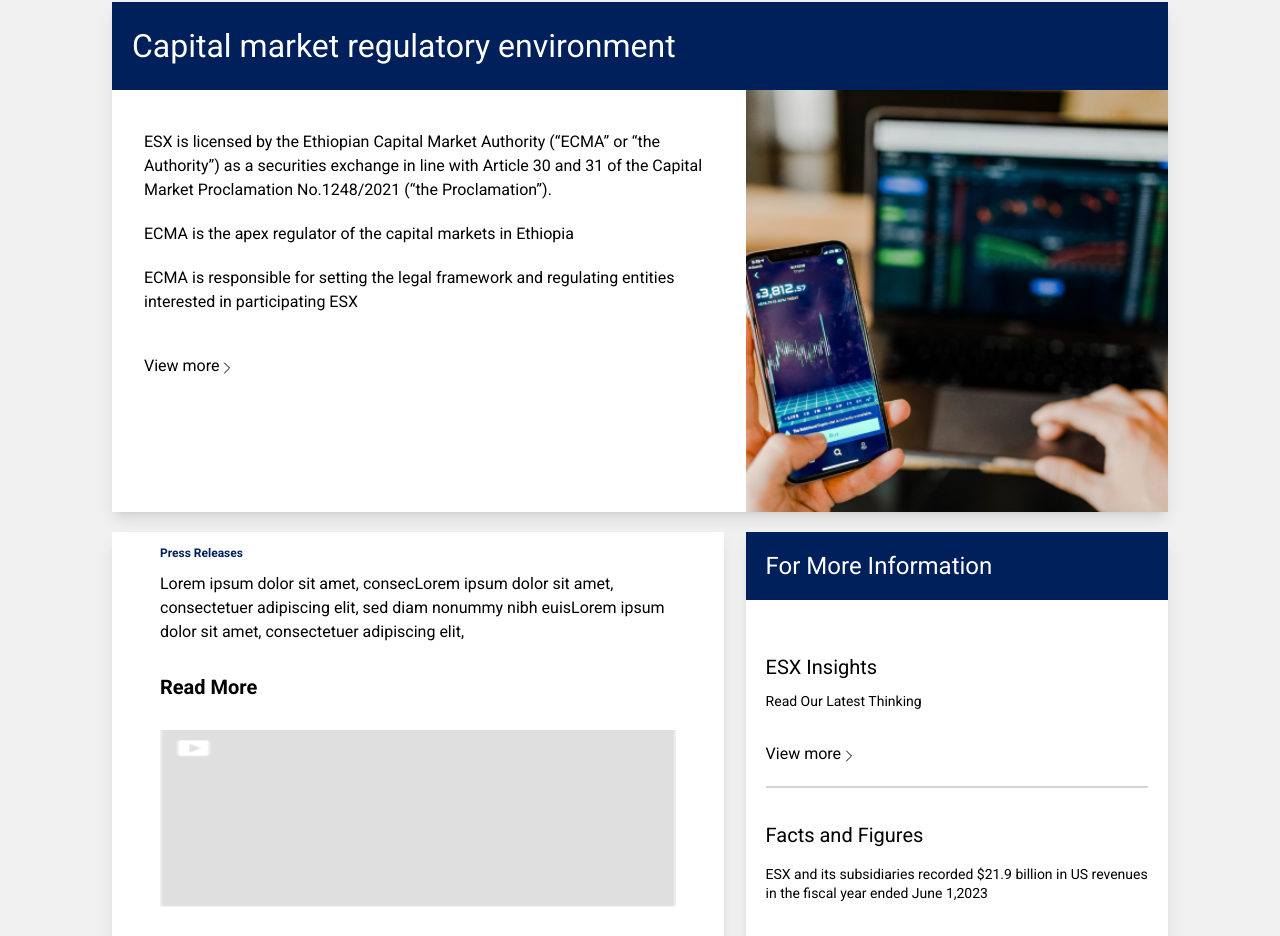
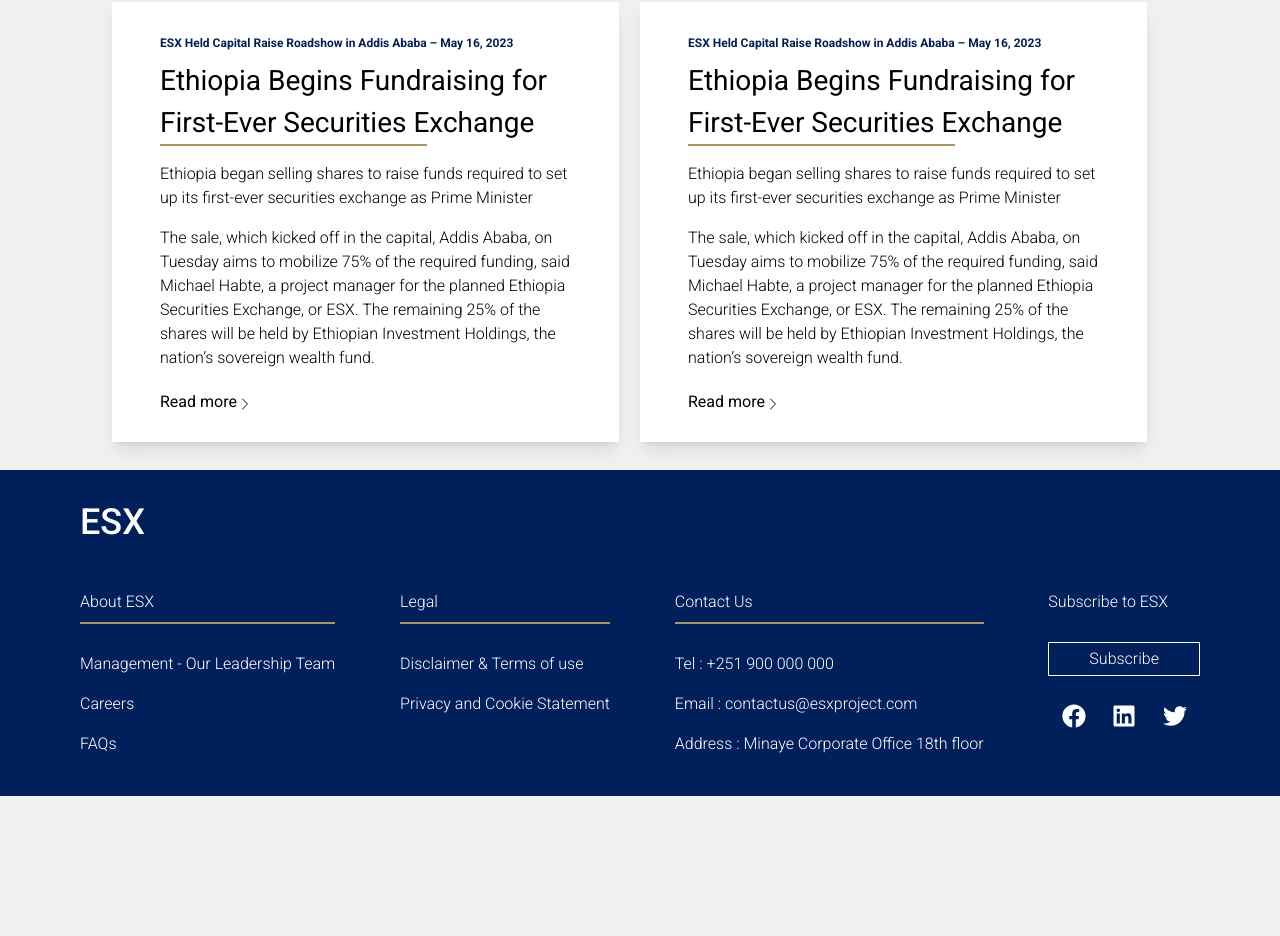
Before and after one commit to henizola/esx-new, a Next.js app: page / in a window 1280 px wide. Shown: the part 1625-2561 px from the top of the page. After the commit the page ends 2421 px from the top, so only its background shows below. Built offline with nearby package versions, Linux system fonts and the light colour scheme.

Commit message:
updated home page

```diff
--- a/app/page.tsx
+++ b/app/page.tsx
@@ -16,6 +16,7 @@
 
 import youtube from "../public/images/youtube.png";
 import Footer from "@/components/Header/Footer";
+import NewsSlider from "@/components/NewsSlider/NewsSlider";
 export default function Home() {
   const items = [
     { name: "About Us", link: "/about-us" },
@@ -239,7 +240,8 @@
               </main>
             </Card>{" "}
           </div>
-          <Card width='flex flex-col  w-full h-full mt-5'>
+          <div></div>
+          {/* <Card width='flex flex-col  w-full h-full mt-5'>
             <div className='bg-[#00205B] w-full h-full'>
               <h1 className='text-[18px] lg:text-[32px] px-5 py-5  text-left text-white  w-[100%] bg-primary-blue   font-normal '>
                 Capital market regulatory environment
@@ -301,39 +303,43 @@
                 />
               </div>
             </div>
-          </Card>
+          </Card> */}
           <div className='mt-5 w-[100%] flex flex-col lg:flex-row'>
             <Card width='lg:w-[58%] my-0 mr-[2%] h-[100%] pb-5'>
               <div className=' flex py-5 mx-5 lg:mx-10 h-[100%]   lg:p-2'>
                 <div className='w-[100%] flex  flex-col h-[100%]   mt-0 pt-0'>
                   <div className='flex flex-col justify-between h-[100%] '>
                     <div>
-                      <span className='text-[12px] font-semibold text-primary-blue'>
-                        Press Releases
-                      </span>
-                      <p className='text-[14px] lg:text-[16px] w-[100%] mt-2'>
-                        Lorem ipsum dolor sit amet, consecLorem ipsum dolor sit
-                        amet, consectetuer adipiscing elit, sed diam nonummy
-                        nibh euisLorem ipsum dolor sit amet, consectetuer
-                        adipiscing elit,
+                      <p className=' my-6 mb-2 text-[12px] font-semibold text-primary-blue'>
+                        ESX Held Capital Raise Roadshow in Addis Ababa – May 16,
+                        2023
+                      </p>
+                      <h1 className='text-subHeader '>
+                        Ethiopia Begins Fundraising for First-Ever Securities
+                        Exchange
+                        <hr className='w-[65%] border-primary-golden border-[1.5px]' />
+                      </h1>
+                      <p className='text-paragraphSmall   font-light  w-[100%] my-4'>
+                        Ethiopia began selling shares to raise funds required to
+                        set up its first-ever securities exchange as Prime
+                        Minister
+                      </p>
+                      <p className='text-paragraphSmall   font-light  w-[100%] my-0 mt-2'>
+                        The sale, which kicked off in the capital, Addis Ababa,
+                        on Tuesday aims to mobilize 75% of the required funding,
+                        said Michael Habte, a project manager for the planned
+                        Ethiopia Securities Exchange, or ESX. The remaining 25%
+                        of the shares will be held by Ethiopian Investment
+                        Holdings, the nation’s sovereign wealth fund.
                       </p>
                     </div>
-                    <h1 className='font-semibold text-[16px] lg:text-[20px] my-5 mb-0'>
-                      Read More
-                    </h1>
 
-                    <Image
-                      height={200}
-                      width={200}
-                      src={youtube.src}
-                      alt='tbills'
-                      className='w-[100%] mr-[0%] h-[177px] my-5 object-fill '
-                    />
                     <Link
-                      href='#'
+                      href='https://www.bloomberg.com/news/articles/2023-05-16/ethiopia-begins-fundraising-for-first-ever-securities-exchange?utm_medium=cpc_search&utm_campaign=NB_ENG_DSAXX_DSAXXXXXXXXXX_EVG_XXXX_XXX_Y0469_EN_EN_X_BLOM_GO_SE_XXX_XXXXXXXXXX&gclid=Cj0KCQiAo7KqBhDhARIsAKhZ4uhBwFK7UxzehKaR9eqcWZ6u-VUoJFa9lTyHDsjv6QBCmK3DNTUnB5AaAt3TEALw_wcB&gclsrc=aw.ds'
+                      target='_blank'
                       className='flex text-[14px] lg:text-[16px] mt-5 px-0 '
                     >
-                      View more{" "}
+                      Read more{" "}
                       <svg
                         xmlns='http://www.w3.org/2000/svg'
                         fill='none'
@@ -353,23 +359,41 @@
                 </div>
               </div>
             </Card>{" "}
-            <Card width='lg:w-[40%] mt-5 lg:mt-0 flex flex-col '>
-              <h1 className='py-[20px] text-[20px] lg:text-[24px]  px-[20px]   bg-primary-blue text-white text-xl not-italic font-normal leading-[normal]'>
-                For More Information
+            <Card width='lg:w-[58%] my-0 mr-[2%] h-[100%] pb-5'>
+              <div className=' flex py-5 mx-5 lg:mx-10 h-[100%]   lg:p-2'>
+                <div className='w-[100%] flex  flex-col h-[100%]   mt-0 pt-0'>
+                  <div className='flex flex-col justify-between h-[100%] '>
+                    <div>
+                      <p className=' my-6 mb-2 text-[12px] font-semibold text-primary-blue'>
+                        ESX Held Capital Raise Roadshow in Addis Ababa – May 16,
+                        2023
+                      </p>
+                      <h1 className='text-subHeader '>
+                        Ethiopia Begins Fundraising for First-Ever Securities
+                        Exchange
+                        <hr className='w-[65%] border-primary-golden border-[1.5px]' />
                       </h1>
-              <main className='pt-5 lg:pt-[52px] lg:pb-[10px] px-5 lg:px-[20px] flex flex-col gap-[10px]'>
-                <h1 className='text-black text-[20px] mb-[0px] font-normal   '>
-                  ESX Insights
-                </h1>
-                <p className='     text-sm font-normal    leading-snug ml-[0px]'>
-                  Read Our Latest Thinking
+                      <p className='text-paragraphSmall   font-light  w-[100%] my-4'>
+                        Ethiopia began selling shares to raise funds required to
+                        set up its first-ever securities exchange as Prime
+                        Minister
                       </p>
+                      <p className='text-paragraphSmall   font-light  w-[100%] my-0 mt-2'>
+                        The sale, which kicked off in the capital, Addis Ababa,
+                        on Tuesday aims to mobilize 75% of the required funding,
+                        said Michael Habte, a project manager for the planned
+                        Ethiopia Securities Exchange, or ESX. The remaining 25%
+                        of the shares will be held by Ethiopian Investment
+                        Holdings, the nation’s sovereign wealth fund.
+                      </p>
+                    </div>
+
                     <Link
-                  href='#'
-                  className='flex px-0 my-0 mt-2 lg:mt-5
-                text-[14px] lg:text-[16px] '
+                      href='https://www.bloomberg.com/news/articles/2023-05-16/ethiopia-begins-fundraising-for-first-ever-securities-exchange?utm_medium=cpc_search&utm_campaign=NB_ENG_DSAXX_DSAXXXXXXXXXX_EVG_XXXX_XXX_Y0469_EN_EN_X_BLOM_GO_SE_XXX_XXXXXXXXXX&gclid=Cj0KCQiAo7KqBhDhARIsAKhZ4uhBwFK7UxzehKaR9eqcWZ6u-VUoJFa9lTyHDsjv6QBCmK3DNTUnB5AaAt3TEALw_wcB&gclsrc=aw.ds'
+                      target='_blank'
+                      className='flex text-[14px] lg:text-[16px] mt-5 px-0 '
                     >
-                  View more{" "}
+                      Read more{" "}
                       <svg
                         xmlns='http://www.w3.org/2000/svg'
                         fill='none'
@@ -385,81 +409,14 @@
                         />
                       </svg>
                     </Link>
-                <hr className='mt-[5px] lg:mt-[10px]  border border-0.5 border-gray/30' />
-              </main>
-              <main className='pt-[5px] lg:pt-[22px] pb-5 lg:pb-[50px] px-[20px]  flex flex-col gap-[10px]'>
-                <h1 className='text-black text-[20px] mb-[5px] font-normal   '>
-                  Facts and Figures
-                </h1>
-                <p className='     text-sm font-normal    leading-snug ml-[0px]'>
-                  ESX and its subsidiaries recorded $21.9 billion in US revenues
-                  in the fiscal year ended June 1,2023
-                </p>
-                <Link
-                  href='#'
-                  className='flex text-[14px] lg:text-[16px] mt-2 lg:mt-5 px-0 '
-                >
-                  View more{" "}
-                  <svg
-                    xmlns='http://www.w3.org/2000/svg'
-                    fill='none'
-                    viewBox='0 0 24 24'
-                    strokeWidth={1.5}
-                    stroke='currentColor'
-                    className='w-4 h-4 mt-1.5'
-                  >
-                    <path
-                      strokeLinecap='round'
-                      strokeLinejoin='round'
-                      d='M8.25 4.5l7.5 7.5-7.5 7.5'
-                    />
-                  </svg>
-                </Link>
-              </main>
-            </Card>
-          </div>
-          <Card width='w-[100%] my-5 my-0 py-5 lg:py-10  h-[fit-content] mb-[140px]'>
-            <div className='w-[100%] flex p-0  mx-0 '>
-              <div className='flex  flex-col  p-5 px-4 md:px-10 pt-0 pr-0 relative'>
-                <h1 className='text-[30px] lg:text-[40px] w-[100%] '>
-                  Join us
-                </h1>
-                <hr className='mr-10 lg:mr-0 lg:w-[60%] ' />
-                <p className='text-[16px] font-light mt-4 pr-16  w-[100%] '>
-                  Are you Interested in working at ESX? Please click here to see
-                  what jobs are currently available.
-                </p>
-                <div className='absolute grid grid-cols-3 py-10 w-[90%] left-[5%] lg:left-[10%] -bottom-[150px] lg:-bottom-[160px] bg-primary-blue'>
-                  <div className='border-right flex flex-col border-r border-white text-center'>
-                    <h1 className='text-white font-semibold text-[24px] lg:text-[40px]'>
-                      150 +
-                    </h1>
-                    <h1 className='text-white font-normal text-[12px]'>
-                      Employees
-                    </h1>
-                  </div>
-                  <div className='border-right flex flex-col border-r border-white text-center'>
-                    <h1 className='text-white font-semibold text-[24px] lg:text-[40px]'>
-                      20 +
-                    </h1>
-                    <h1 className='text-white font-normal text-[12px]'>
-                      Offices
-                    </h1>
-                  </div>{" "}
-                  <div className='flex flex-col border-r text-center'>
-                    <h1 className='text-white font-semibold text-[24px] lg:text-[40px]'>
-                      50 +
-                    </h1>
-                    <h1 className='text-white font-normal text-[12px]'>
-                      Clients <br className='flex lg:hidden' /> represented
-                    </h1>
                   </div>
                 </div>
               </div>
-            </div>
-          </Card>
+            </Card>{" "}
           </div>
         </div>
+      </div>
+
       <Footer />
     </main>
   );
--- /dev/null
+++ b/components/NewsSlider/NewsSlider.tsx
@@ -0,0 +1,118 @@
+"use client";
+import Slider from "react-slick";
+import slider1 from "../../public/images/home-slider-1.jpg";
+import slider2 from "../../public/images/dwaan.jpg";
+import slider3 from "../../public/images/home-slider-3.jpg";
+import "./NewsSliderStyles.css";
+
+import "slick-carousel/slick/slick-theme.css";
+import "slick-carousel/slick/slick.css";
+import { SliderProps } from "@mui/material";
+import React, { ReactNode } from "react";
+
+export default function NewsSlider() {
+  const settings = {
+    dots: false,
+    infinite: true,
+    speed: 500,
+
+    slidesToShow: 1,
+    slidesToScroll: 1,
+    arrows: true,
+    nextArrow: (
+      <svg
+        xmlns='http://www.w3.org/2000/svg'
+        fill='none'
+        viewBox='0 0 24 24'
+        strokeWidth={1}
+        stroke='white'
+      >
+        <path
+          strokeLinecap='round'
+          strokeLinejoin='round'
+          d='M8.25 4.5l7.5 7.5-7.5 7.5'
+        />
+      </svg>
+    ), // Replace with your left arrow SVG icon component
+    prevArrow: (
+      <svg
+        xmlns='http://www.w3.org/2000/svg'
+        fill='none'
+        viewBox='0 0 24 24'
+        strokeWidth={1}
+        stroke='white'
+      >
+        <path
+          strokeLinecap='round'
+          strokeLinejoin='round'
+          d='M15.75 19.5L8.25 12l7.5-7.5'
+        />
+      </svg>
+    ), // Replace with your right arrow SVG icon component
+  };
+  const slides = [
+    {
+      image: slider2.src,
+      alt: "image",
+      title: "We Connect Brilliance To Opportunity",
+    },
+    {
+      image: slider1.src,
+      alt: "image",
+      title: "Attracting new issuers and investors to the market",
+    },
+    {
+      image: slider3.src,
+      alt: "image",
+      title: "Attracting new issuers and investors to the market",
+    },
+  ];
+  return (
+    <div className='max-w-[100%] bg-white'>
+      <Slider {...settings} className=' mt-0  p-0'>
+        {
+          slides.map((slide, index) => (
+            <React.Fragment key={index}>
+              <div>
+                {/* <div className='absolute inset-0 opacity-10 bg-light-blue '></div> */}
+                <div className='relative'>
+                  <div className='absolute flex flex-col h-fit top-[35%] left-[15vw] z-40'>
+                    <h1
+                      style={{ lineHeight: "68px" }}
+                      className=' px-5 m-0 p-0  lg:px-0 -translate-y-[50%] text-white text-[20px] lg:text-[63px]  font-[500] text-center lg:text-left'
+                    >
+                      We Connect Entrepreneurs
+                    </h1>
+                    <h1
+                      style={{ lineHeight: "58px" }}
+                      className=' px-5 m-0 p-0  lg:px-0 -translate-y-[50%] text-white text-[20px] lg:text-[63px]  font-[500] text-center lg:text-left'
+                    >
+                      To Capital
+                    </h1>
+                    <p className='mt-0 pt-0 text-[20px] font-normal text-white'>
+                      List on ESX main and growth market to raise capital{" "}
+                    </p>
+                    <p className='mt-0 pt-0 text-[20px] text-white'>
+                      you need to make your vision a reality.
+                    </p>
+                    <button className='text-[18px] font-normal text-white w-[200px] h-[46px] border  mt-7 border-white background-transparent'>
+                      Contact Us
+                    </button>
+                  </div>
+
+                  <img
+                    src={slide.image}
+                    alt={slide.alt}
+                    height={100}
+                    width={100}
+                    className='inset-0 h-[40vh] lg:h-[80vh] w-[100vw] max-height-[90vh] z-0 object-cover'
+                  />
+                </div>
+              </div>
+            </React.Fragment>
+          )) as React.ReactNode[]
+        }
+      </Slider>
+    </div>
+  );
+}
```
Also changed, not shown: components/NewsSlider/NewsSliderStyles.css (added). Lines whose indentation alone changed are shown as unchanged.
